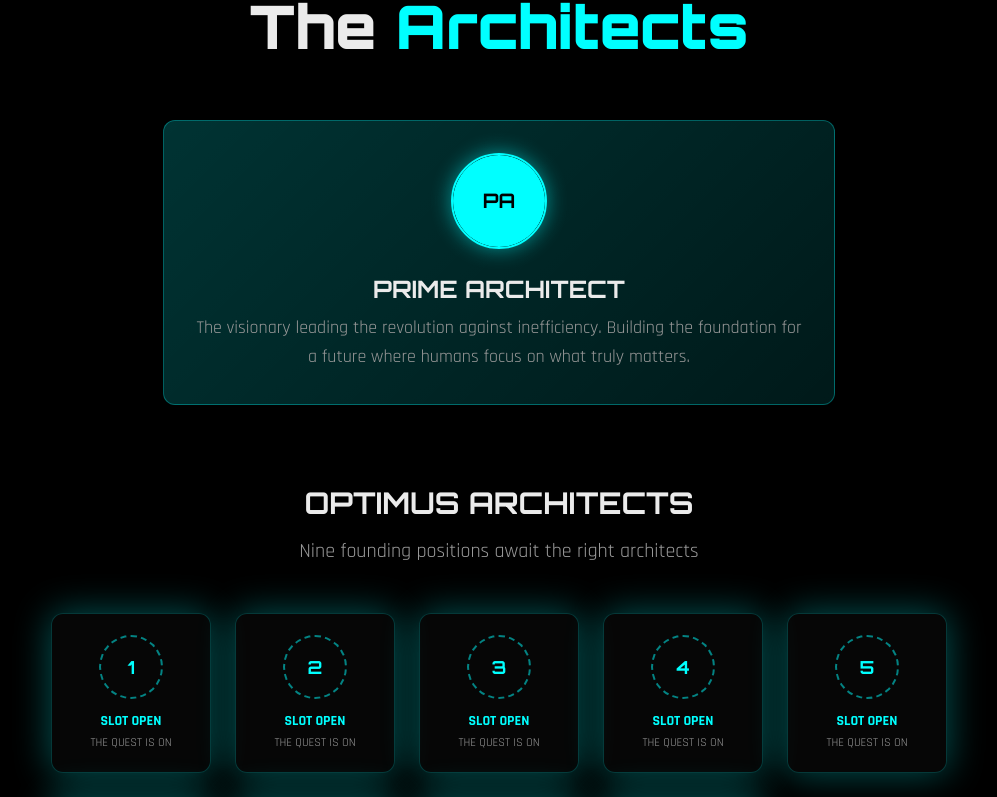
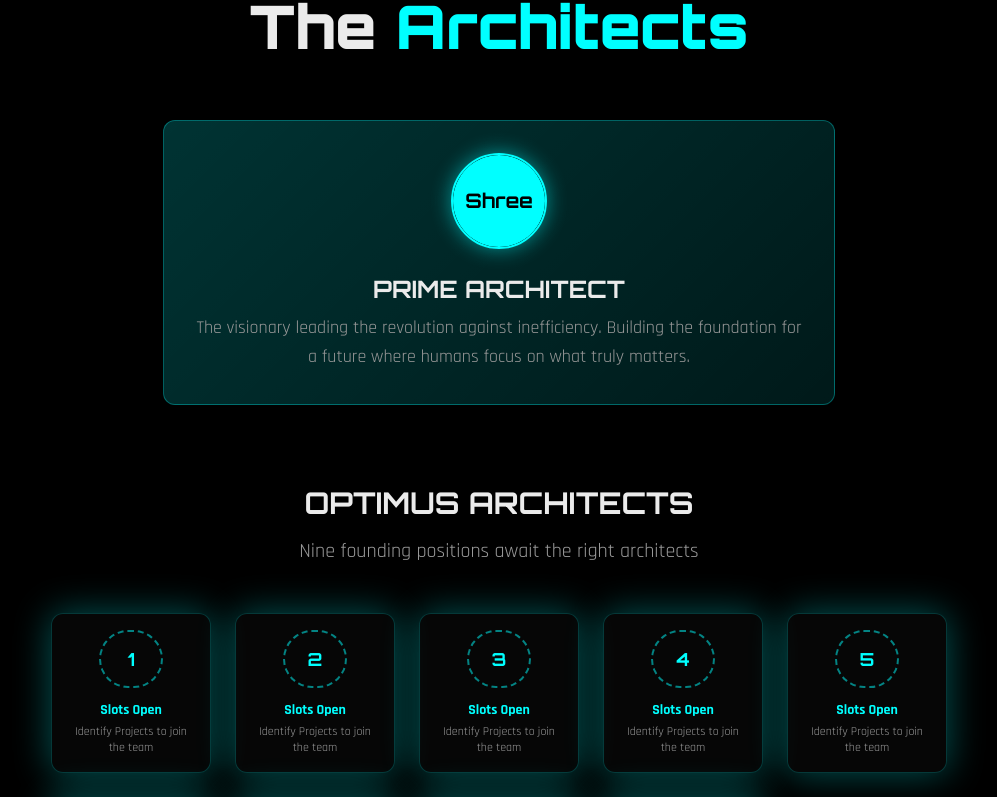
Before and after one commit to sreeraj9665-code/Quest-for-Architects, a React (Vite) app: page / in a window 1280 px wide. Shown: the part 2238-3035 px from the top of the page, without its empty margins (141-1138 px from the left). Built offline with nearby package versions, Linux system fonts and the light colour scheme.

Commit message:
Visual edit in Lovable
Edited UI in Lovable

```diff
--- a/src/components/ArchitectsSection.tsx
+++ b/src/components/ArchitectsSection.tsx
@@ -1,12 +1,11 @@
 import { ScrollSection } from './ScrollSection';
 import { Avatar, AvatarFallback, AvatarImage } from '@/components/ui/avatar';
 import { Card, CardContent } from '@/components/ui/card';
-
 export const ArchitectsSection = () => {
-  const emptySlots = Array.from({ length: 9 }, (_, i) => i + 1);
-
-  return (
-    <section className="py-32 px-6">
+  const emptySlots = Array.from({
+    length: 9
+  }, (_, i) => i + 1);
+  return <section className="py-32 px-6">
       <div className="max-w-7xl mx-auto">
         <ScrollSection>
           <h2 className="font-orbitron font-black text-4xl md:text-6xl text-center text-foreground mb-16">
@@ -22,9 +21,7 @@ export const ArchitectsSection = () => {
                 <div className="mb-6">
                   <Avatar className="w-24 h-24 mx-auto border-2 border-primary shadow-neon">
                     <AvatarImage src="" alt="Prime Architect" />
-                    <AvatarFallback className="bg-primary text-primary-foreground font-orbitron font-bold text-xl">
-                      PA
-                    </AvatarFallback>
+                    <AvatarFallback className="bg-primary text-primary-foreground font-orbitron font-bold text-xl">Shree</AvatarFallback>
                   </Avatar>
                 </div>
                 <h3 className="font-orbitron font-bold text-2xl text-foreground mb-2">
@@ -52,8 +49,7 @@ export const ArchitectsSection = () => {
         </ScrollSection>
 
         <div className="grid grid-cols-3 md:grid-cols-5 gap-6 max-w-4xl mx-auto">
-          {emptySlots.map((slot, index) => (
-            <ScrollSection key={slot} delay={0.8 + (index * 0.1)}>
+          {emptySlots.map((slot, index) => <ScrollSection key={slot} delay={0.8 + index * 0.1}>
               <Card className="aspect-square bg-secondary/30 border-primary/20 hover:border-primary/60 transition-all duration-300 animate-glow-pulse">
                 <CardContent className="p-4 h-full flex flex-col items-center justify-center text-center">
                   <div className="w-16 h-16 border-2 border-dashed border-primary/50 rounded-full flex items-center justify-center mb-3">
@@ -61,18 +57,12 @@ export const ArchitectsSection = () => {
                       {slot}
                     </span>
                   </div>
-                  <p className="font-rajdhani text-sm text-primary font-bold">
-                    SLOT OPEN
-                  </p>
-                  <p className="font-rajdhani text-xs text-muted-foreground mt-1">
-                    THE QUEST IS ON
-                  </p>
+                  <p className="font-rajdhani text-sm text-primary font-bold">Slots Open</p>
+                  <p className="font-rajdhani text-xs text-muted-foreground mt-1">Identify Projects to join the team</p>
                 </CardContent>
               </Card>
-            </ScrollSection>
-          ))}
+            </ScrollSection>)}
         </div>
       </div>
-    </section>
-  );
+    </section>;
 };
```
